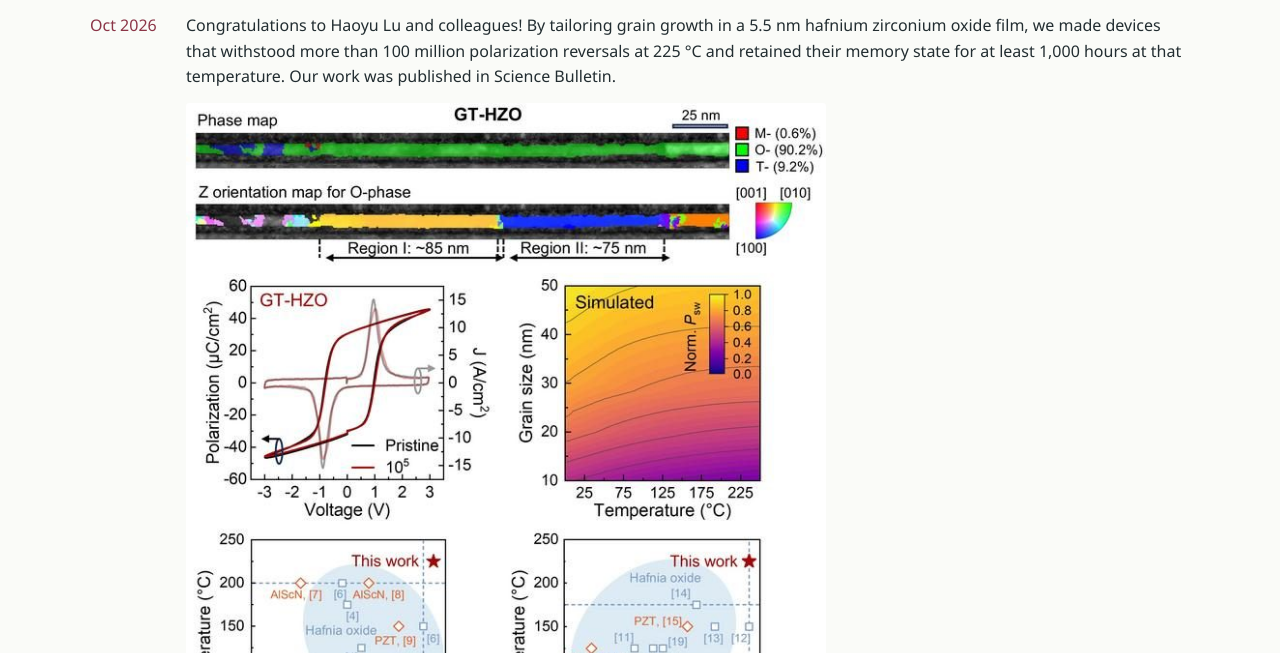
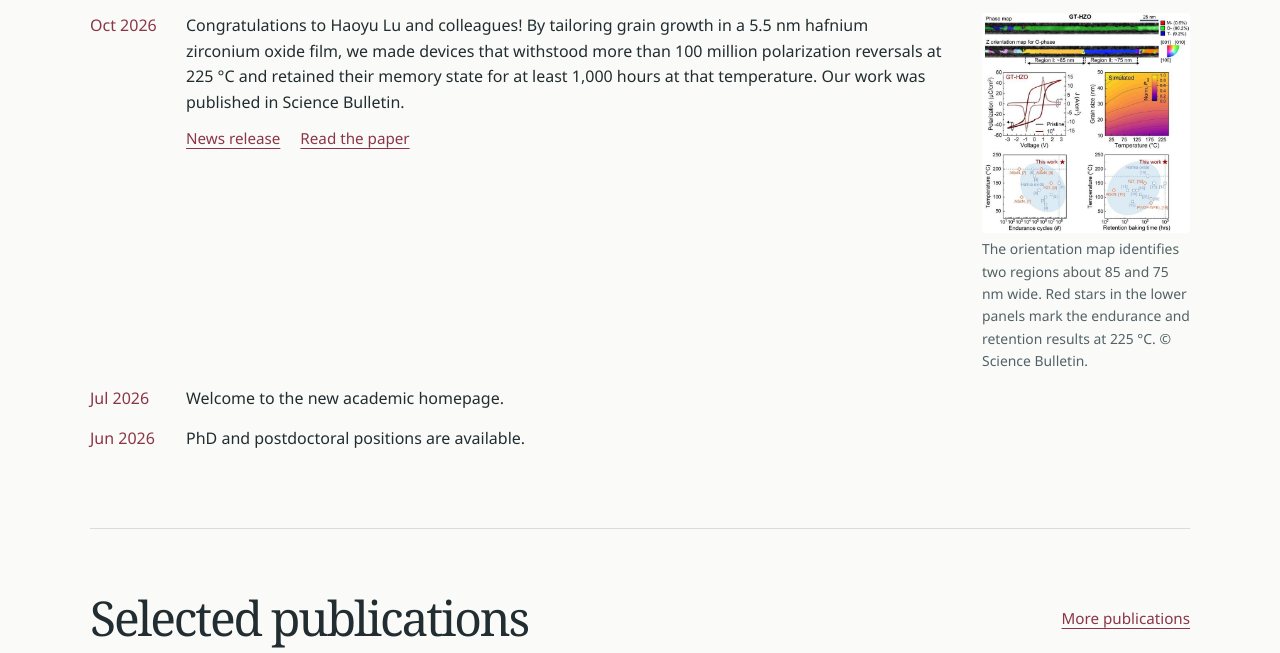
Before and after one commit to Yingfenwei/yingfenwei.github.io, a plain HTML site: page dist/index.html in a window 1280 px wide. Shown: the part 732-1385 px from the top of the page. Drawn offline with Linux system fonts and the light colour scheme.

Commit message:
Show a compact figure beside illustrated news

```diff
--- a/dist/home.js
+++ b/dist/home.js
@@ -68,22 +68,29 @@ function newsRow(news, dateFormat) {
   const text = chinese && news.textZh ? news.textZh : news.text;
   const content = news.url && !news.image ? link(text, news.url) : element("span", text);
   content.lang = chinese && news.textZh ? "zh-CN" : "en";
-  const body = element("div");
-  body.append(content);
+  const copy = element("div");
+  copy.append(content);
+  row.append(time);
   if (news.image) {
+    const body = element("div", "", "illustrated-news");
     const figure = element("figure", "", "news-figure");
     const image = element("img");
     image.src = news.image;
-    image.alt = "";
+    image.alt = chinese ? "查看完整新闻配图" : "View full-size news image";
     image.loading = "lazy";
-    figure.append(image, element("figcaption", chinese ? news.captionZh || news.caption : news.caption));
-    body.append(figure);
+    const fullSize = element("a");
+    fullSize.href = news.image;
+    fullSize.append(image);
+    figure.append(fullSize, element("figcaption", chinese ? news.captionZh || news.caption : news.caption));
     const sources = element("div", "", "news-sources");
     if (news.url) sources.append(link(chinese ? "新闻原文" : "News release", news.url));
     if (news.paperUrl) sources.append(link(chinese ? "阅读论文" : "Read the paper", news.paperUrl));
-    body.append(sources);
+    copy.append(sources);
+    body.append(copy, figure);
+    row.append(body);
+  } else {
+    row.append(copy);
   }
-  row.append(time, body);
   return row;
 }
 
--- a/dist/style.css
+++ b/dist/style.css
@@ -63,12 +63,16 @@ h2 { font-size: clamp(2.1rem,3.9vw,3rem); letter-spacing: -.045em; line-height:
 address { font-style: normal; margin-top: .9rem }
 #news ul { list-style: none; padding: 0; margin: 0 }
 #news li { display: grid; grid-template-columns: 5.5rem 1fr; padding-bottom: .9rem; gap: .5rem }
-.news-figure { max-width: 40rem; margin: .85rem 0 .35rem }
+.illustrated-news { display: grid; grid-template-columns: minmax(0,1fr) minmax(10rem,13rem); align-items: start; gap: clamp(1rem,3vw,2.5rem) }
+.news-figure { margin: 0 }
+.news-figure a { display: block }
 .news-figure img { width: 100%; height: auto; display: block; border-radius: 3px }
 .news-figure figcaption { font-size: .87rem; color: var(--muted); margin-top: .35rem }
-.news-sources { display: flex; gap: 1.25rem; flex-wrap: wrap }
+.news-sources { display: flex; gap: 1.25rem; flex-wrap: wrap; margin-top: .65rem }
 @media (max-width: 620px) {
   #news li:has(.news-figure),html:lang(zh-CN) #news li:has(.news-figure) { grid-template-columns: 1fr }
+  .illustrated-news { grid-template-columns: minmax(0,1fr); gap: .75rem }
+  .news-figure { width: min(100%,12rem) }
 }
 .archive summary { width: fit-content; padding: .4rem 0; color: var(--red); cursor: pointer }
 .archive[open] summary { margin-bottom: .65rem }
```
